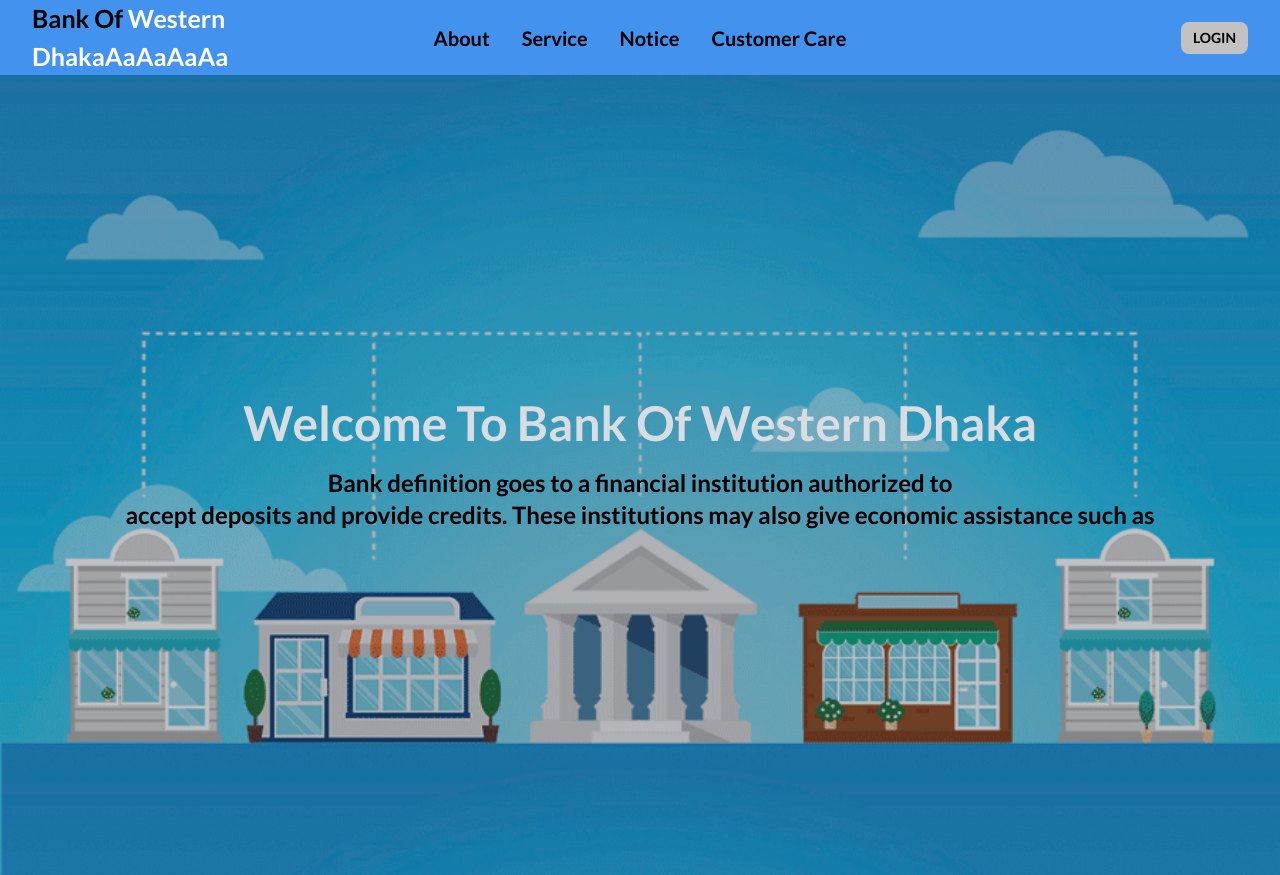
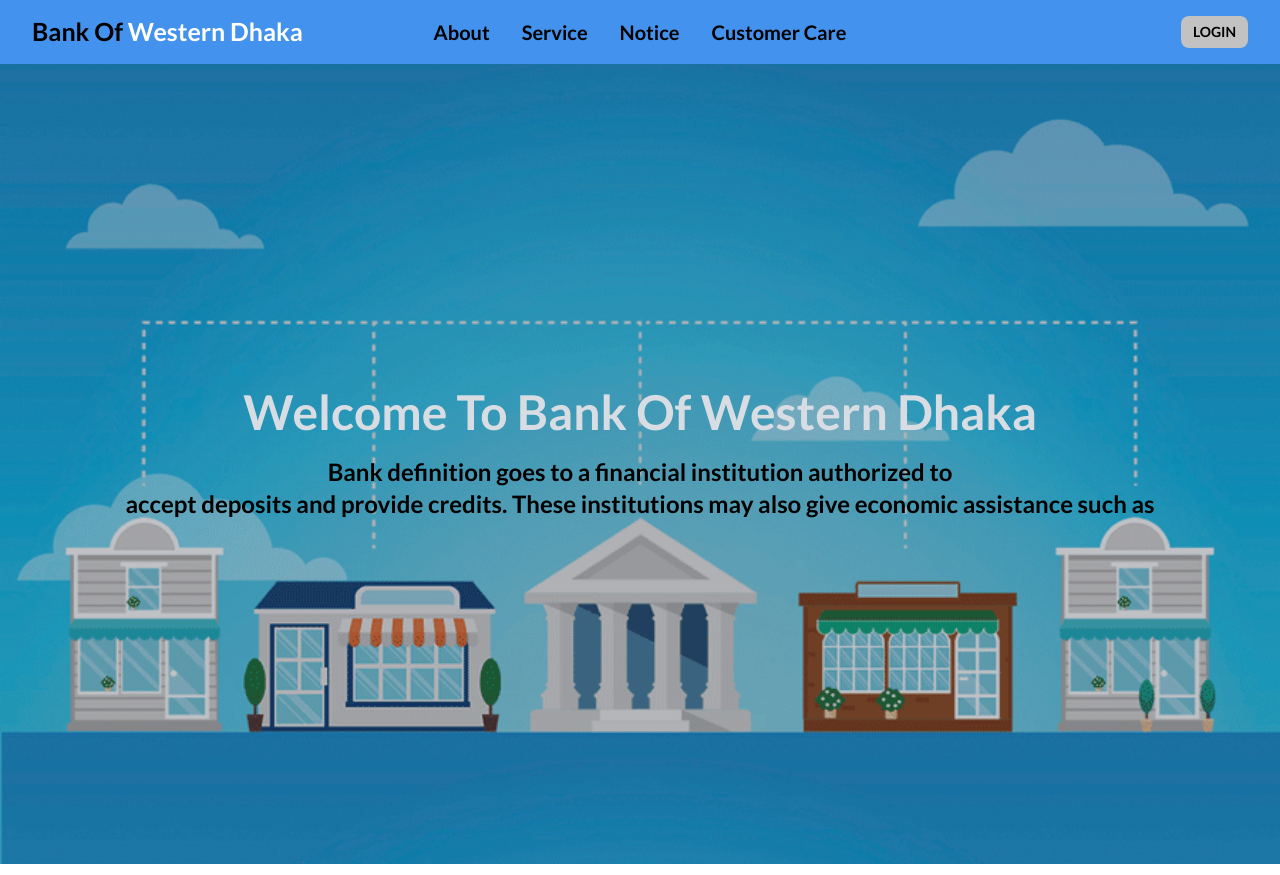
Before and after one commit to JeffreyMik/bankweb, a plain HTML site: page index.html in a window 1280 px wide. Shown: the top 875 px of the page. Drawn offline with nearby package versions, Linux system fonts and the light colour scheme.

Commit message:
Update index.html

```diff
--- a/index.html
+++ b/index.html
@@ -40,7 +40,7 @@
                   <li><a href="#Care" class="font-bold text-black text-xl">Customer Care</a></li>
                 </ul>
               </div>
-              <a class="font-bold text-black text-[25px] py-0 ">Bank Of <span class="text-white"> Western DhakaAaAaAaAa</span></a>
+              <a class="font-bold text-black text-[25px] py-0 ">Bank Of <span class="text-white"> Western Dhaka</span></a>
             </div>
             <div class="navbar-center hidden lg:flex py-0 ">
               <ul class="menu menu-horizontal ">
```
